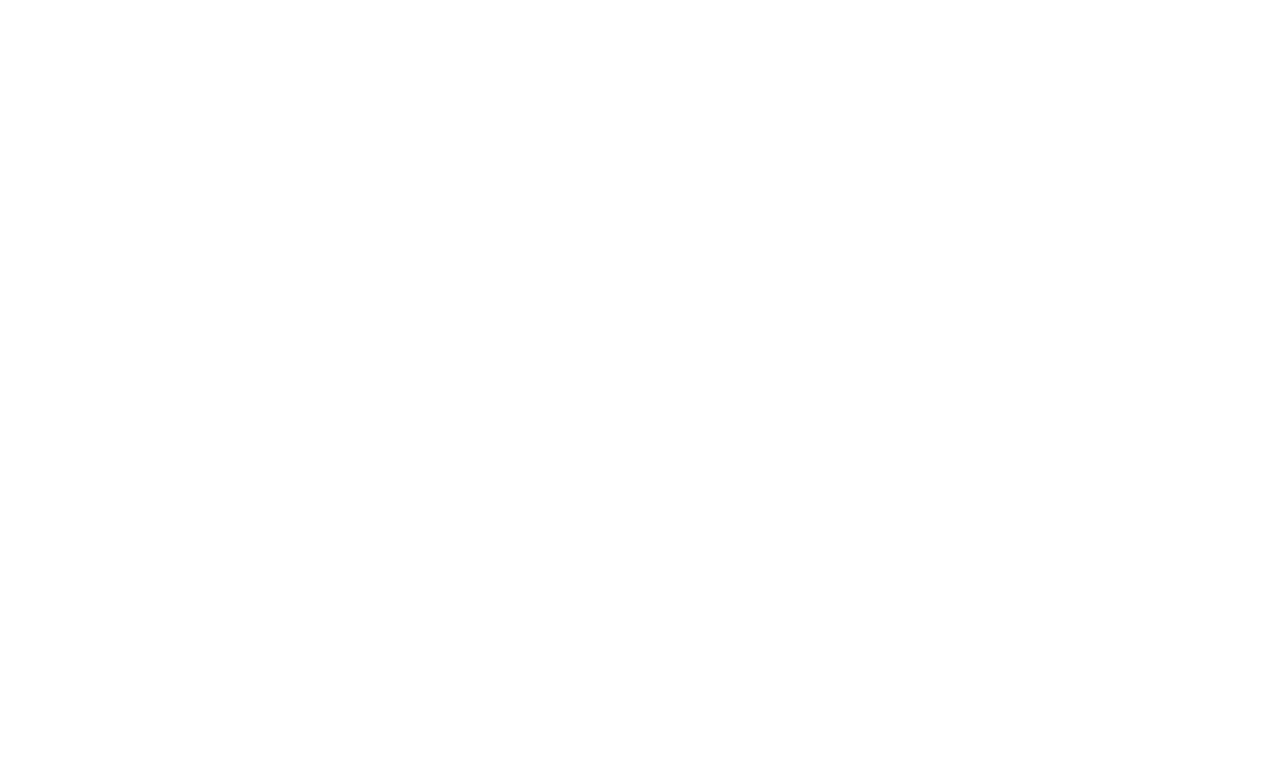
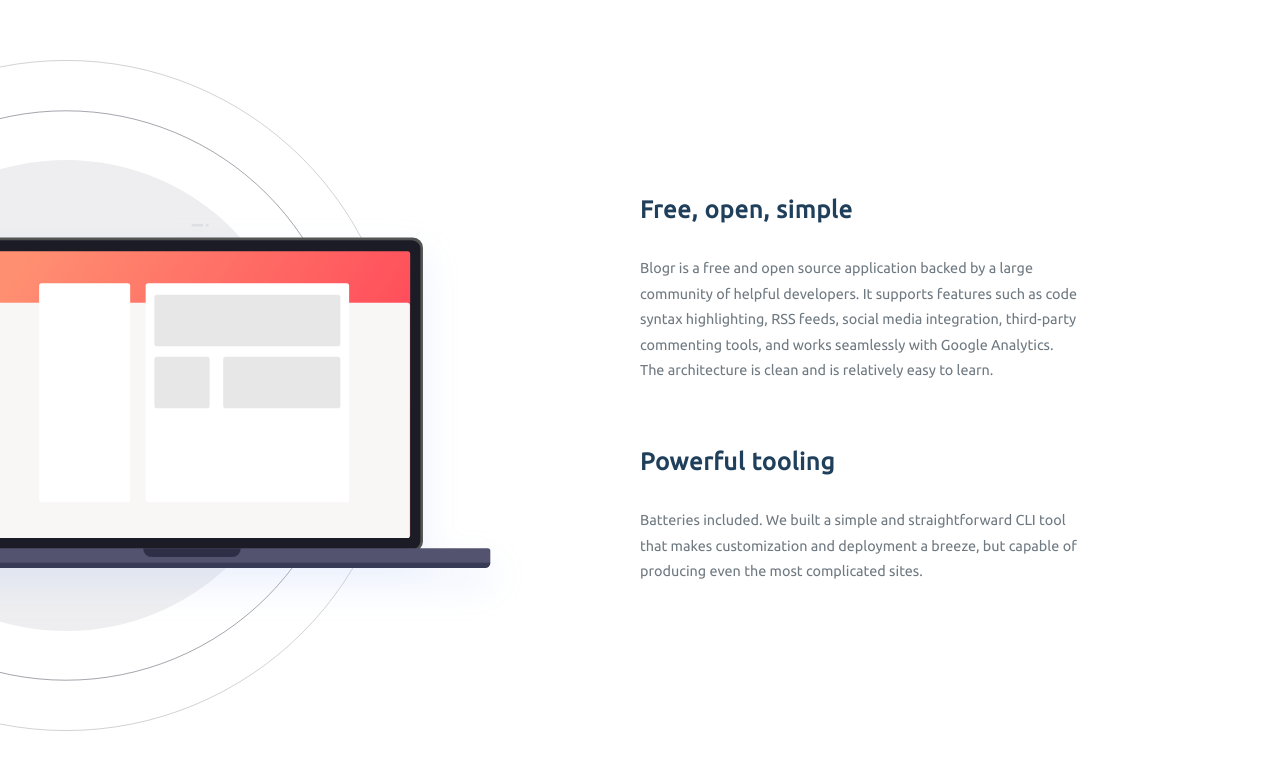
Before and after one commit to sohail-webdev/blogr-landing-page, a React (Vite) app: page / in a window 1280 px wide. Shown: the part 2484-3253 px from the top of the page. Before the commit the page ends 2480 px from the top, so only its background shows below. Built offline with nearby package versions, Linux system fonts and the light colour scheme.

Commit message:
feat: code last info section

```diff
--- a/src/App.jsx
+++ b/src/App.jsx
@@ -3,6 +3,7 @@ import Header from "./components/Header";
 import Hero from "./components/Hero";
 import Editor from "./components/Editor";
 import Speed from "./components/Speed";
+import Free from "./components/Free";
 
 function App() {
   const [visibleDropdownId, setVisibleDropdownId] = useState(null);
@@ -24,6 +25,7 @@ function App() {
       </div>
       <Editor />
       <Speed />
+      <Free />
     </>
   );
 }
--- /dev/null
+++ b/src/components/Free.jsx
@@ -0,0 +1,25 @@
+const Free = () => {
+  return (
+    <section className="section section-free">
+      <div className="section-free-content">
+        <div className="section-free-content-sub-section">
+          <h2>Free, open, simple</h2>
+          <p>
+            Blogr is a free and open source application backed by a large community of helpful developers. It supports features such as code syntax
+            highlighting, RSS feeds, social media integration, third-party commenting tools, and works seamlessly with Google Analytics. The
+            architecture is clean and is relatively easy to learn.
+          </p>
+        </div>
+        <div className="section-free-content-sub-section">
+          <h2>Powerful tooling</h2>
+          <p>
+            Batteries included. We built a simple and straightforward CLI tool that makes customization and deployment a breeze, but capable of
+            producing even the most complicated sites.
+          </p>
+        </div>
+      </div>
+    </section>
+  );
+};
+
+export default Free;
--- a/src/index.css
+++ b/src/index.css
@@ -279,6 +279,9 @@ a {
   position: relative;
   z-index: 1;
 }
+.section-speed-phone-illustration {
+  object-fit: contain;
+}
 .section-speed-content-container {
   position: relative;
   background-image: linear-gradient(to right, var(--body-background-gradient));
@@ -303,6 +306,47 @@ a {
 }
 .section-speed-content > p {
   font-size: 0.9rem;
-  line-height: 2rem;
+  line-height: 1.8rem;
   opacity: 0.8;
 }
+
+/* Section Free */
+.section-free {
+  height: 100vh;
+  background-image: url(./assets/images/illustration-laptop-desktop.svg);
+  background-repeat: no-repeat;
+  background-position-y: center;
+  background-position-x: -60%;
+  background-size: 65%;
+  display: flex;
+  justify-content: flex-end;
+  align-items: center;
+  padding: 0 var(--x-padding);
+}
+.section-free-content {
+  height: 50%;
+  width: 50%;
+}
+.section-free-content {
+  display: flex;
+  flex-direction: column;
+  gap: 4rem;
+}
+.section-free-content-sub-section {
+  display: flex;
+  flex-direction: column;
+  gap: 2rem;
+}
+.section-free-content-sub-section > h2 {
+  font-size: 1.5rem;
+  font-family: var(--font-family-ubuntu-400);
+  color: var(--color-primary-blue-900);
+  letter-spacing: 0.05rem;
+}
+.section-free-content-sub-section > p {
+  color: var(--color-neutral-gray-600);
+  max-width: 90%;
+  font-size: 0.9rem;
+  line-height: 1.6rem;
+  opacity: 0.8;
+}
```
Also changed, not shown: src/assets/images/illustration-laptop-desktop.svg (added).
